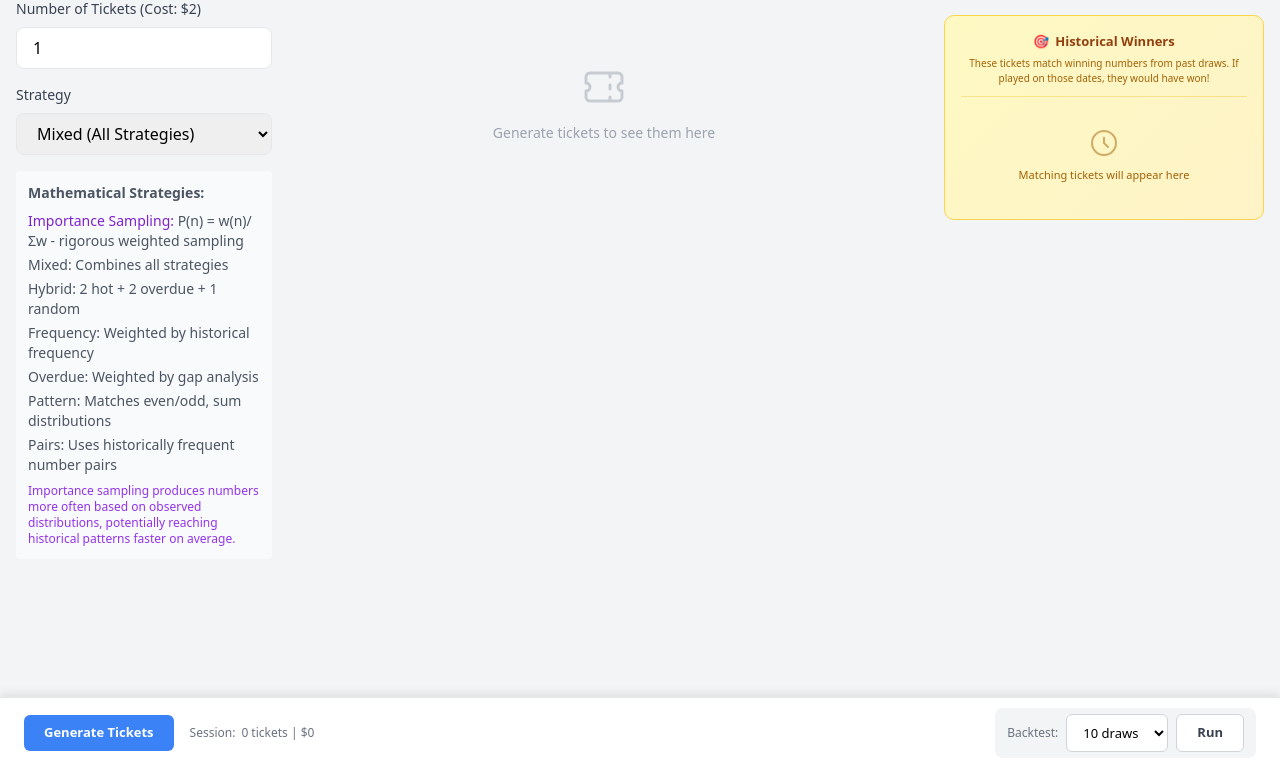
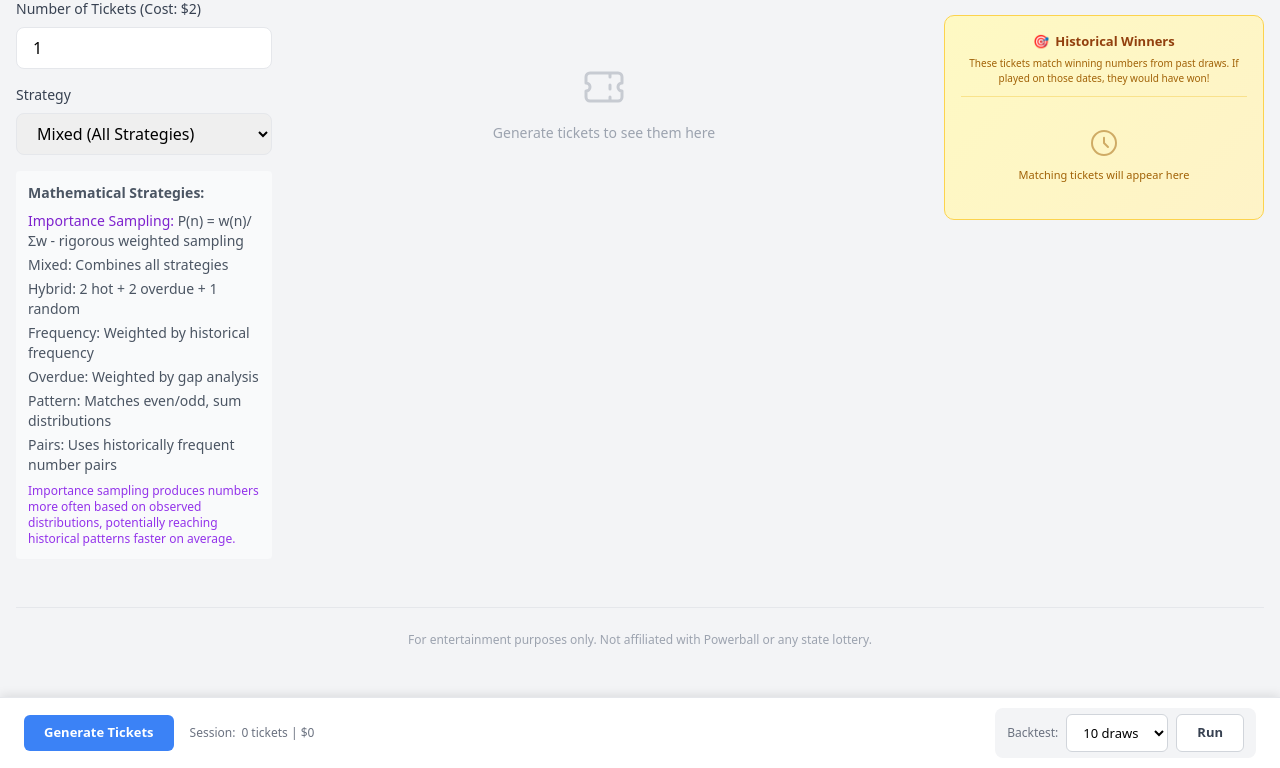
Before and after one commit to dkingfx/JackpotLab, a Flask app: page / in a window 1280 px wide. Shown: the part 205-973 px from the top of the page. Run offline with Flask 2, Linux system fonts and the light colour scheme; some libraries are stand-ins or nearby versions.

Commit message:
Add disclaimer at bottom of content
For entertainment purposes only. Not affiliated with Powerball.

```diff
--- a/static/index.html
+++ b/static/index.html
@@ -1713,6 +1713,11 @@
                 </div>
                 <div id="history-container" class="grid grid-cols-3 gap-2 pr-2"></div>
             </div>
+        </div>
+
+        <!-- Disclaimer -->
+        <div class="text-center text-xs text-gray-400 py-6 mt-8 border-t border-gray-200">
+            For entertainment purposes only. Not affiliated with Powerball or any state lottery.
         </div>
     </main>
 
--- a/templates/index.html
+++ b/templates/index.html
@@ -1644,6 +1644,11 @@
                 </div>
                 <div id="history-container" class="grid grid-cols-3 gap-2 pr-2"></div>
             </div>
+        </div>
+
+        <!-- Disclaimer -->
+        <div class="text-center text-xs text-gray-400 py-6 mt-8 border-t border-gray-200">
+            For entertainment purposes only. Not affiliated with Powerball or any state lottery.
         </div>
     </main>
 
```
